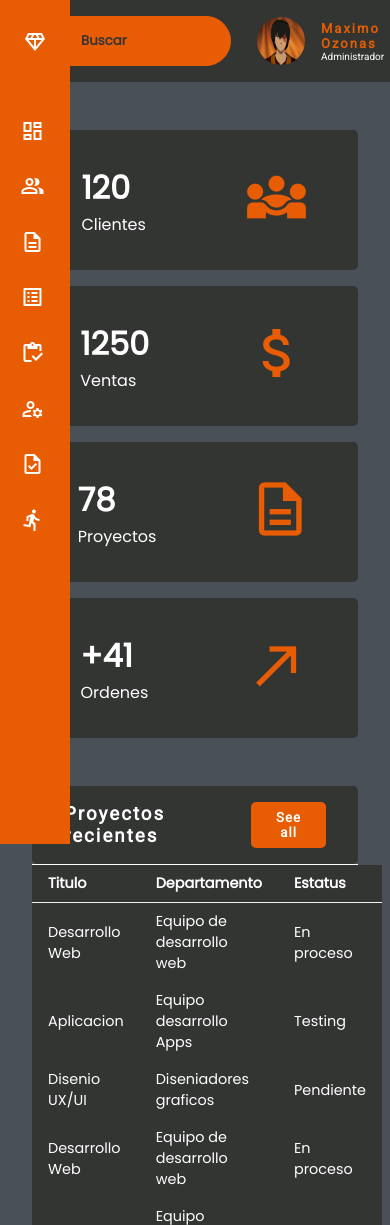
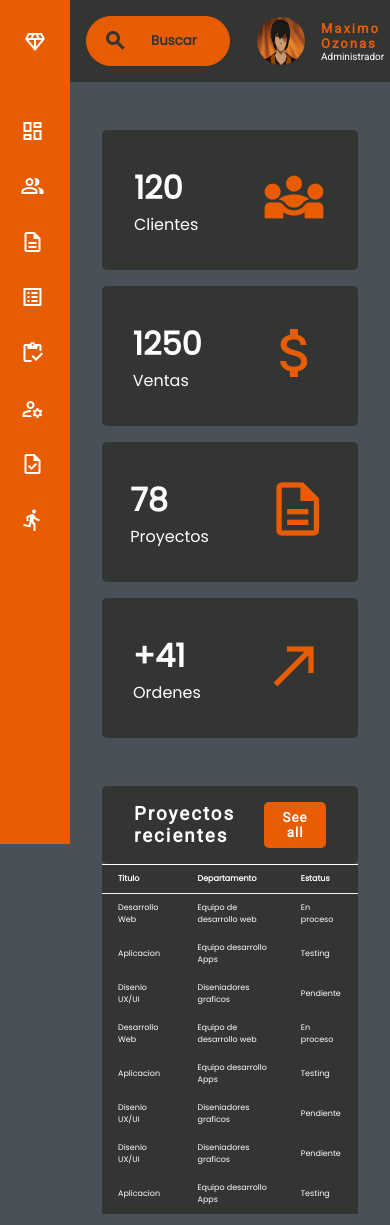
Before and after one commit to maxiozonas/ProyectoFinalLabII, a plain HTML site: page index.html in a window 390 px wide. Shown: the top 1225 px of the page. Drawn offline with Linux system fonts and the light colour scheme.

Commit message:
FIN DEL PROYECTO

```diff
--- a/css/estilos_generales.css
+++ b/css/estilos_generales.css
@@ -29,6 +29,12 @@ body {
     font-family: var(--secondary-font);
     font-weight: 800;
     letter-spacing: 1px;
+    transition: 0.5s ease-in-out;
+}
+
+.button:hover {
+    background-color: #fff;
+    color: var(--secondary-color);
 }
 
 h3 {
@@ -36,3 +42,11 @@ h3 {
     color: #fff;
     letter-spacing: 2px;
 }
+
+.shadow-effect {
+    transition: all 0.4s;
+}
+
+.shadow-effect:hover {
+    box-shadow: -6px 6px 0 0 var(--secondary-color);
+}
--- a/css/estilos_index.css
+++ b/css/estilos_index.css
@@ -313,6 +313,7 @@ td {
 
     .contenido-principal {
         margin-left: 0;
+        padding-left: 70px;
     }
 
     header {
@@ -322,7 +323,7 @@ td {
     }
 
     .barra-busqueda {
-        width: 60%;
+        width: 50%;
         margin: 0;
     }
 
@@ -366,6 +367,15 @@ td {
         margin-top: 1rem;
     }
 
+    .card-header {
+        width: 100%;
+    }
 
 
 }
+
+@media (max-width: 495px) {
+    td {
+        font-size: 0.5rem;
+        }
+}
--- a/css/estilos_perfil.css
+++ b/css/estilos_perfil.css
@@ -17,7 +17,7 @@ header {
 }
 
 main {
-    background-color: grey;
+    background-color: #495057;
     padding: 20px;
     padding-bottom: 5%;
     padding-top: 5%;
@@ -33,7 +33,7 @@ main {
     display: flex;
     flex-direction: column;
     align-items: stretch;
-    background-color: var(--secondary-color);
+    background-color: var(--primary-color);
     padding: 20px;
     border-radius: 10px;
     margin-bottom: 20px;
@@ -42,8 +42,9 @@ main {
 
 #nombre-usuario div {
     background-color: var(--primary-color);
+    border: 1px solid var(--secondary-color);
     display: flex;
-    flex-flow: row wrap;
+    flex-flow: row;
     padding: 20px;
     border-radius: 10px;
     margin-bottom: 10px;
@@ -67,7 +68,7 @@ main {
     color: #f2f2f2;
     display: flex;
     flex-direction: column;
-    background-color: var(--secondary-color);
+    background-color: var(--primary-color);
     padding: 20px;
     border-radius: 10px;
     margin-bottom: 20px;
@@ -83,6 +84,7 @@ main {
 
 #foto form {
     background-color: var(--primary-color);
+    border: 1px solid var(--secondary-color);
     display: flex;
     padding: 20px;
     border-radius: 10px;
@@ -99,6 +101,7 @@ main {
     align-items: center;
     justify-content: space-between;
 }
+
 
 footer {
     display: flexbox;
@@ -128,3 +131,11 @@ footer {
     }
 
 }
+
+@media (max-width: 495px) {
+    #nombre-usuario div p {
+        font-size: 0.8rem;
+    }
+
+
+}
--- a/index.html
+++ b/index.html
@@ -77,7 +77,7 @@
         <!-- Main -->
         <main>
             <div class="cartas">
-                <div class="cart">
+                <div class="cart shadow-effect">
                     <div>
                         <h1>120</h1>
                         <span>Clientes</span>
@@ -86,7 +86,7 @@
                         <span class="material-icons-outlined icons">diversity_3</span>
                     </div>
                 </div>
-                <div class="cart">
+                <div class="cart shadow-effect">
                     <div>
                         <h1>1250</h1>
                         <span>Ventas</span>
@@ -95,7 +95,7 @@
                         <span class="material-icons-outlined icons">attach_money</span>
                     </div>
                 </div>
-                <div class="cart">
+                <div class="cart shadow-effect">
                     <div>
                         <h1>78</h1>
                         <span>Proyectos</span>
@@ -104,7 +104,7 @@
                         <span class="material-icons-outlined icons">description</span>
                     </div>
                 </div>
-                <div class="cart">
+                <div class="cart shadow-effect">
                     <div>
                         <h1>+41</h1>
                         <span>Ordenes</span>
@@ -116,7 +116,7 @@
             </div>
             <!-- Tabla proyectos y nuevos clientes -->
             <div class="proyectos-recientes">
-                <div class="proyectos">
+                <div class="proyectos shadow-effect">
                     <div class="card">
                         <div class="card-header">
                             <h3>Proyectos recientes</h3>
@@ -178,7 +178,7 @@
                         </div>
                     </div>
                 </div>
-                <div class="clientes">
+                <div class="clientes shadow-effect">
                     <div class="card">
                         <div class="card-header new-clients">
                             <h3>Clientes nuevos</h3>
```
Also changed, not shown: perfil.html (+3 -3 lines).
